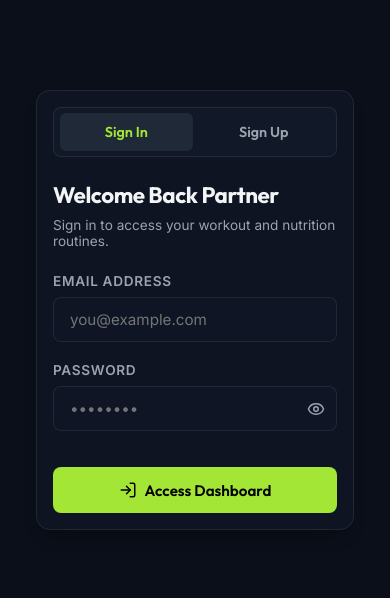
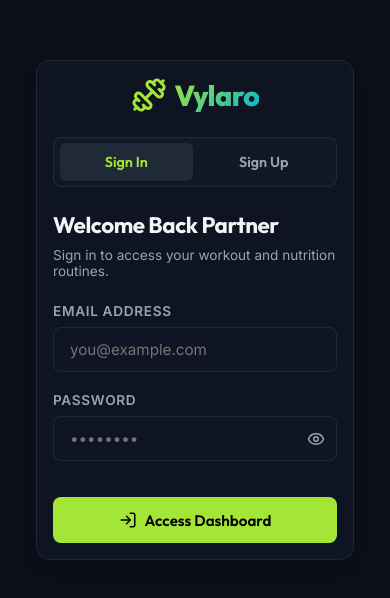
Before and after one commit to MehulJoshi2002/Vylaro, a Next.js app in the folder frontend/: page / in a window 390 px wide. Shown: the part 112-710 px from the top of the page. Built offline with nearby package versions, Linux system fonts and the light colour scheme; no server answers.

Commit message:
fix(mobile): fix mobile logo display precedence in css

```diff
--- a/frontend/src/app/globals.css
+++ b/frontend/src/app/globals.css
@@ -140,6 +140,10 @@ h1, h2, h3, h4, h5, h6 {
   grid-template-columns: 1fr 1fr 1fr;
   gap: 0.6rem;
   margin-bottom: 0.75rem;
+}
+
+.mobile-brand-header {
+  display: none;
 }
 
 @media (max-width: 768px) {
@@ -419,10 +423,6 @@ h1, h2, h3, h4, h5, h6 {
   background: linear-gradient(135deg, var(--accent-lime), var(--accent-cyan));
   -webkit-background-clip: text;
   -webkit-text-fill-color: transparent;
-}
-
-.mobile-brand-header {
-  display: none;
 }
 
 .gradient-text-violet {
```
